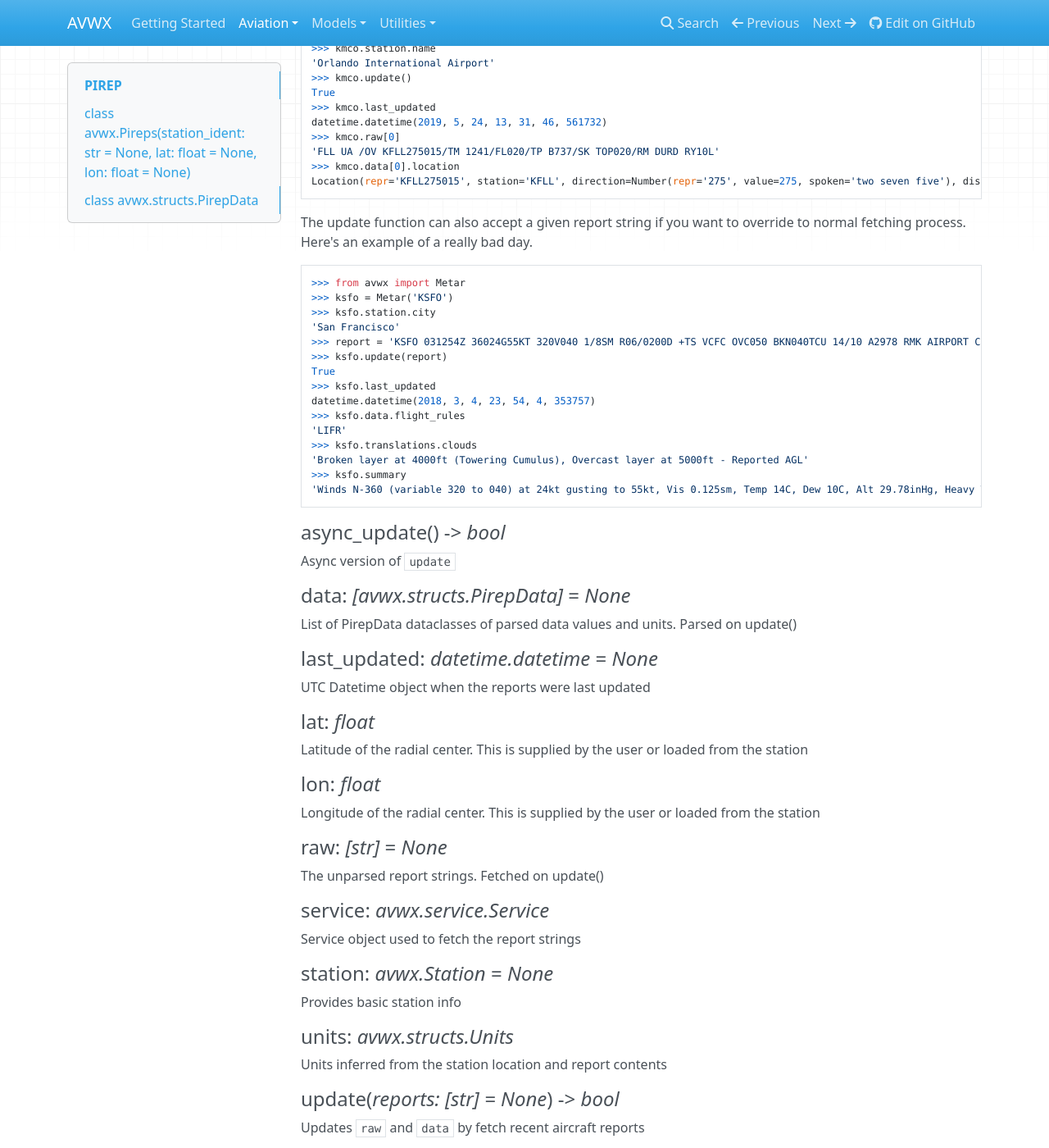
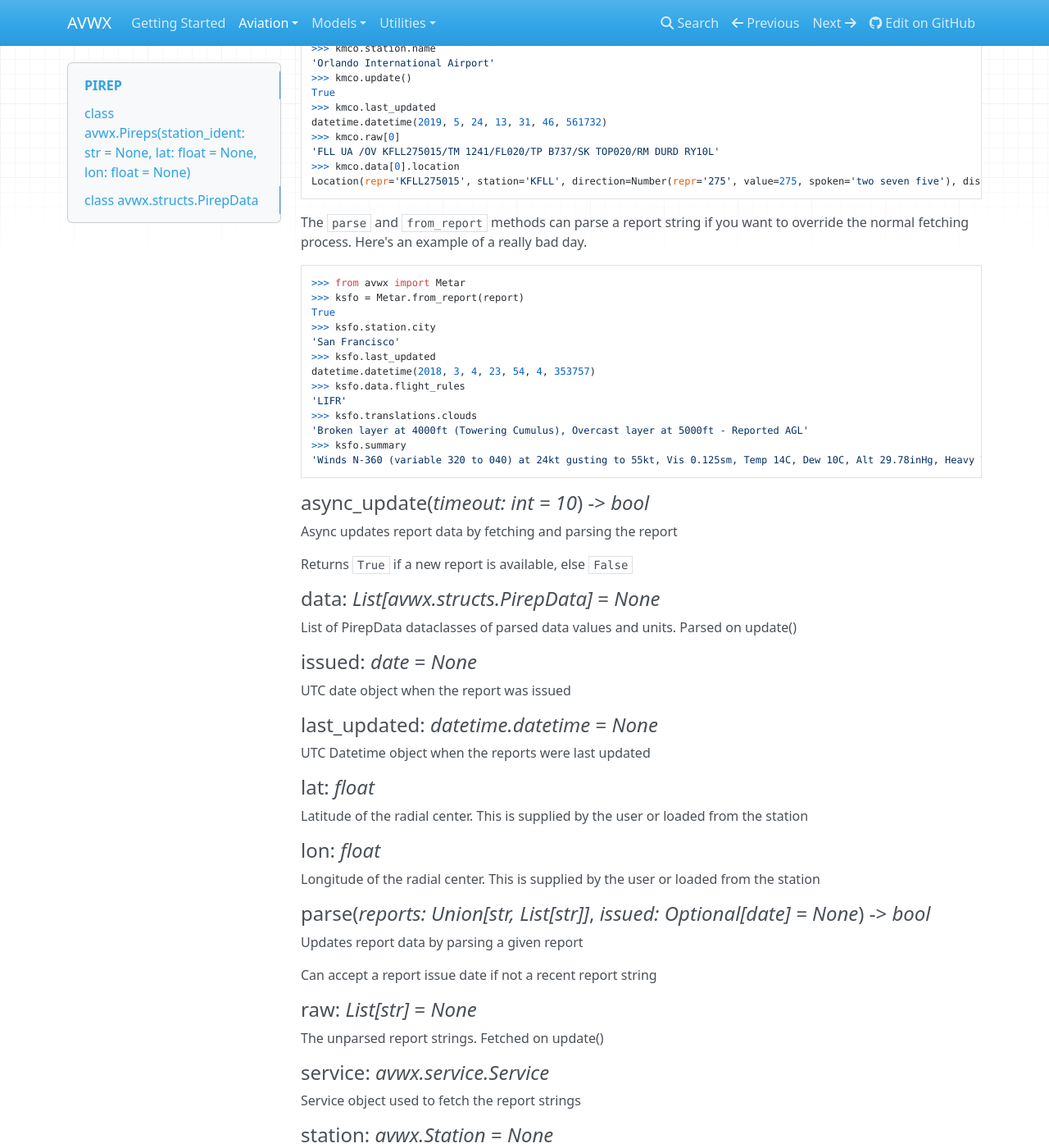
Before and after one commit to avwx-rest/avwx-engine, an MkDocs documentation site: the page built from docs/av/pirep.md, in a window 1280 px wide and 1400 px high, scrolled down 410 px. Shown: the whole window at 82% size. Built offline with MkDocs 1.6.1, drawn with Linux system fonts in a browser that asks for light colours; nearby versions of some CDN libraries; some of the changed text lies outside the part shown.

Commit message:
Move report parse to its own function

````diff
--- a/docs/av/pirep.md
+++ b/docs/av/pirep.md
@@ -23,16 +23,14 @@ datetime.datetime(2019, 5, 24, 13, 31, 46, 561732)
 Location(repr='KFLL275015', station='KFLL', direction=Number(repr='275', value=275, spoken='two seven five'), distance=Number(repr='015', value=15, spoken='one five'))
 ```
 
-The update function can also accept a given report string if you want to override to normal fetching process. Here's an example of a really bad day.
+The `parse` and `from_report` methods can parse a report string if you want to override the normal fetching process. Here's an example of a really bad day.
 
 ```python
 >>> from avwx import Metar
->>> ksfo = Metar('KSFO')
+>>> ksfo = Metar.from_report(report)
+True
 >>> ksfo.station.city
 'San Francisco'
->>> report = 'KSFO 031254Z 36024G55KT 320V040 1/8SM R06/0200D +TS VCFC OVC050 BKN040TCU 14/10 A2978 RMK AIRPORT CLOSED'
->>> ksfo.update(report)
-True
 >>> ksfo.last_updated
 datetime.datetime(2018, 3, 4, 23, 54, 4, 353757)
 >>> ksfo.data.flight_rules
@@ -43,13 +41,19 @@ datetime.datetime(2018, 3, 4, 23, 54, 4, 353757)
 'Winds N-360 (variable 320 to 040) at 24kt gusting to 55kt, Vis 0.125sm, Temp 14C, Dew 10C, Alt 29.78inHg, Heavy Thunderstorm, Vicinity Funnel Cloud, Broken layer at 4000ft (Towering Cumulus), Overcast layer at 5000ft'
 ```
 
-#### **async_update**() -> *bool*
+#### **async_update**(*timeout: int = 10*) -> *bool*
 
-Async version of `update`
+Async updates report data by fetching and parsing the report
 
-#### **data**: *[avwx.structs.PirepData]* = *None*
+Returns `True` if a new report is available, else `False`
+
+#### **data**: *List[avwx.structs.PirepData]* = *None*
 
 List of PirepData dataclasses of parsed data values and units. Parsed on update()
+
+#### **issued**: *date* = *None*
+
+UTC date object when the report was issued
 
 #### **last_updated**: *datetime.datetime* = *None*
 
@@ -63,7 +67,13 @@ Latitude of the radial center. This is supplied by the user or loaded from the s
 
 Longitude of the radial center. This is supplied by the user or loaded from the station
 
-#### **raw**: *[str]* = *None*
+#### **parse**(*reports: Union[str, List[str]]*, *issued: Optional[date] = None*) -> *bool*
+
+Updates report data by parsing a given report
+
+Can accept a report issue date if not a recent report string
+
+#### **raw**: *List[str]* = *None*
 
 The unparsed report strings. Fetched on update()
 
@@ -79,13 +89,11 @@ Provides basic station info
 
 Units inferred from the station location and report contents
 
-#### **update**(*reports: [str] = None*) -> *bool*
+#### **update**(*timeout: int = 10*) -> *bool*
 
-Updates `raw` and `data` by fetch recent aircraft reports
+Updates report data by fetching and parsing recent aircraft reports
 
-Can accept a list report strings to parse instead
-
-Returns `True` if new reports are available, else `False`
+Returns `True` if a new report is available, else `False`
 
 ## class avwx.structs.**PirepData**
 
@@ -93,7 +101,7 @@ Returns `True` if new reports are available, else `False`
 
 **altitude**: *avwx.structs.Number* = *None*
 
-**clouds**: *[avwx.structs.Cloud]*
+**clouds**: *List[avwx.structs.Cloud]*
 
 **flight_visibility**: *avwx.structs.Number* = *None*
 
@@ -117,4 +125,4 @@ Returns `True` if new reports are available, else `False`
 
 **type**: *str*
 
-**wx**: *[str]*
+**wx**: *List[str]*
````
Also changed, not shown: docs/av/metar.md (+23 -14 lines), docs/av/taf.md (+27 -18 lines), docs/gfs/mav.md (+16 -8 lines), docs/gfs/mex.md (+16 -8 lines), 8 other files.
